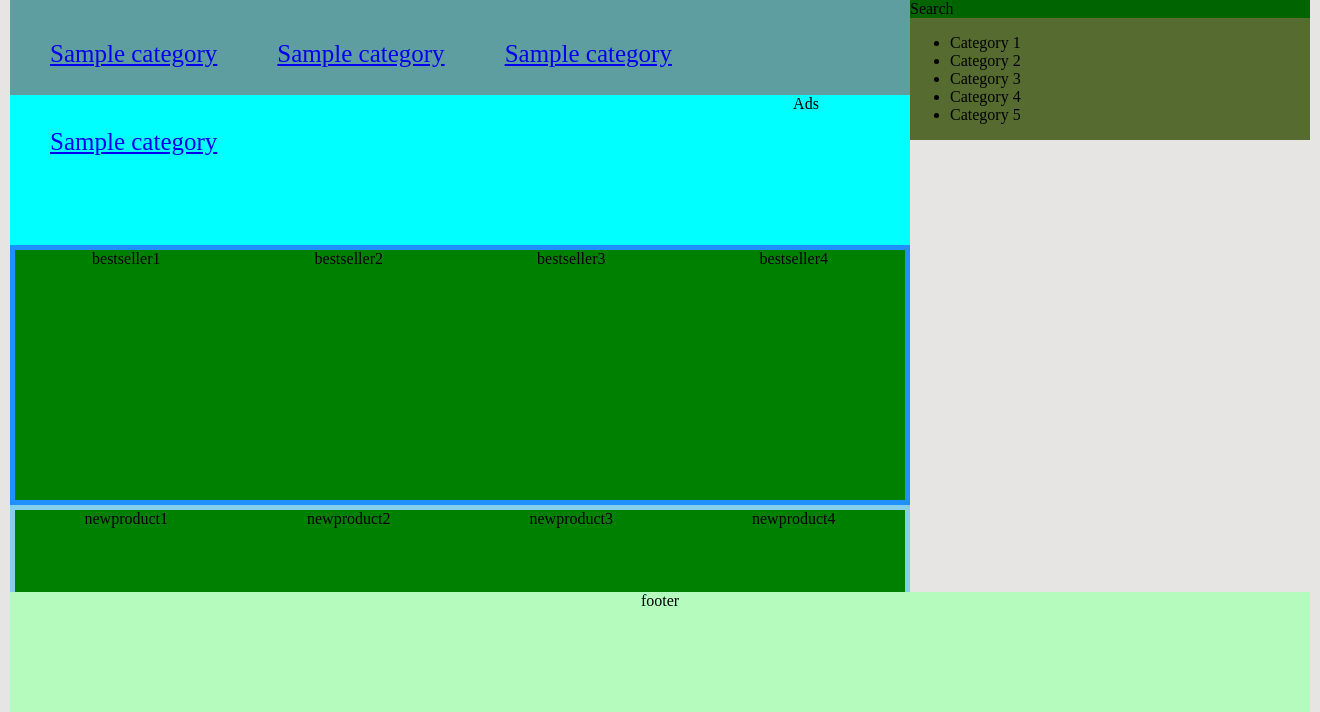
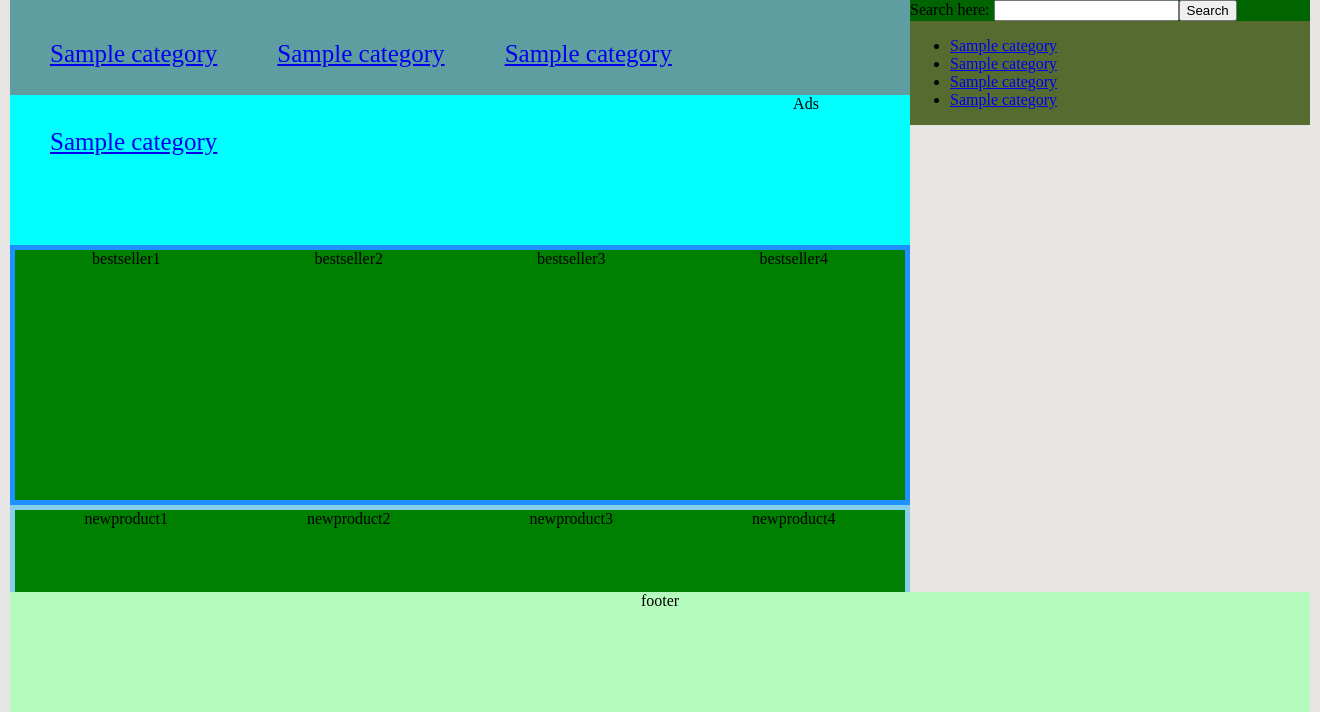
Before and after one commit to ikolokotronis/Web-Store-App, a Django app: template web_store_app/main/templates/main/base.html in a window 1320 px wide. Shown: the part 88-800 px from the top of the page. Run offline with Django 4.2, Linux system fonts and the light colour scheme; the template is opened without the code that fills it: values that come from a table or form of the project are taken from there, others are empty; tables that the repository leaves empty hold one stand-in row (values such as "Sample post").

Commit message:
More links in html, add search functionality(does not work yet)

```diff
--- a/web_store_app/main/templates/main/base.html
+++ b/web_store_app/main/templates/main/base.html
@@ -52,16 +52,19 @@
 
     <div id="rightContainer">
 
-        <div class="search">Search</div>
+        <div class="search">
+            <form method="post">
+                Search here: <input type="text"><input type="submit" value="Search">
+            </form>
+        </div>
 
         <div class="categoriesUl">
 
             <ul>
-                <li>Category 1</li>
-                <li>Category 2</li>
-                <li>Category 3</li>
-                <li>Category 4</li>
-                <li>Category 5</li>
+                <li><a href="/stringed_instruments/">{{stringed_instruments}}</a></li>
+                <li><a href="/keyboard_instruments/">{{keyboard_instruments}}</a></li>
+                <li><a href="/drums/">{{drums}}</a></li>
+                <li><a href="/sound_system/">{{sound_system}}</a></li>
 
             </ul>
 
```
